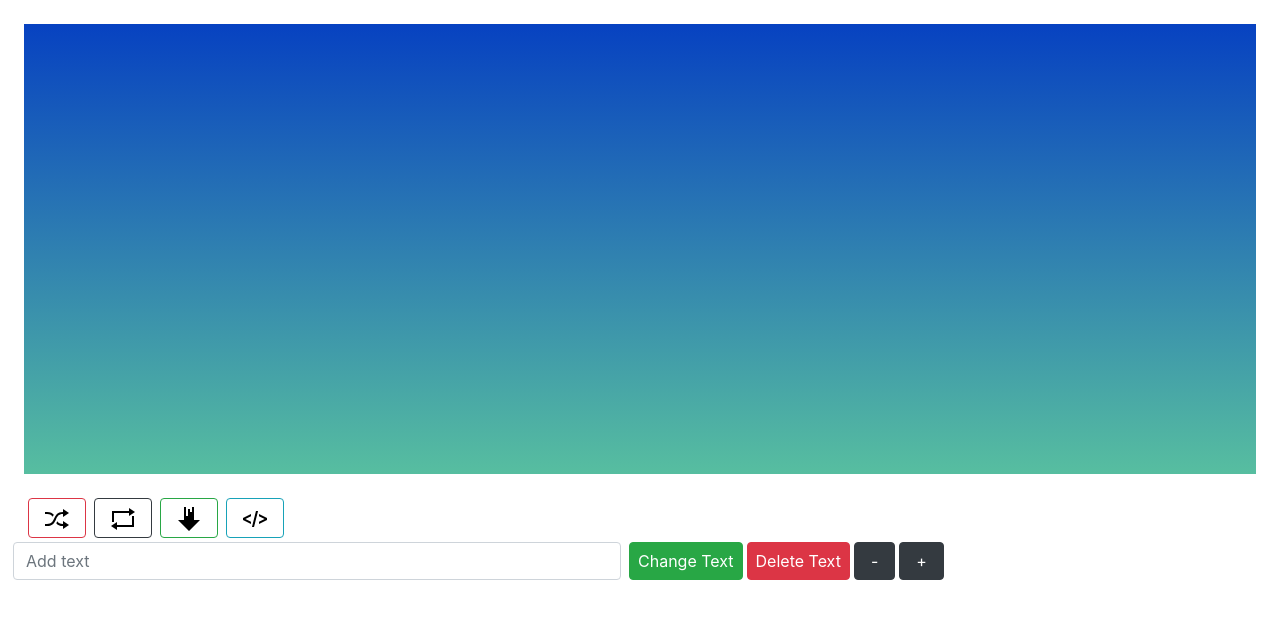
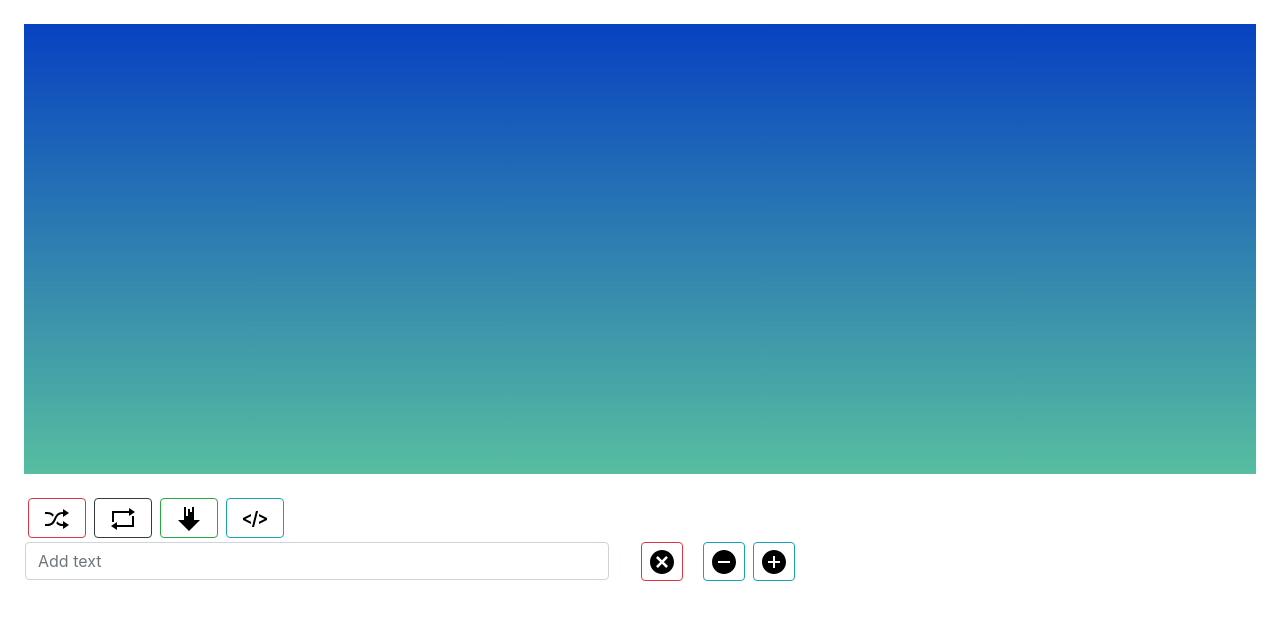
Before and after one commit to mayank1307/gradient, a React (Create React App) app: page / in a window 1280 px wide. Shown: the top 620 px of the page. Built offline with nearby package versions, Linux system fonts and the light colour scheme.

Commit message:
Update App.js

```diff
--- a/src/App.js
+++ b/src/App.js
@@ -83,11 +83,10 @@ class App extends React.Component {
       <Button className="mx-1 px-3" variant="outline-success" onClick={this.ImageC}><svg xmlns="http://www.w3.org/2000/svg" width="24" height="24" viewBox="0 0 24 24"><path d="M17 13v-13h-2v5h-2v-3h-2v7h-2v-9h-2v13h-6l11 11 11-11z"/></svg></Button>
       <Button className="mx-1 px-3" variant="outline-info" onClick={() => this.copyCodeToClipboard()}><svg xmlns="http://www.w3.org/2000/svg" width="24" height="24" viewBox="0 0 24 24"><path d="M24 10.935v2.131l-8 3.947v-2.23l5.64-2.783-5.64-2.79v-2.223l8 3.948zm-16 3.848l-5.64-2.783 5.64-2.79v-2.223l-8 3.948v2.131l8 3.947v-2.23zm7.047-10.783h-2.078l-4.011 16h2.073l4.016-16z"/></svg></Button>
       <InputGroup className=" row">
-        <div className="col-12 py-1 px-1 col-xl-6"><FormControl placeholder="Add text" id="textBox"/></div>
-        <div className="py-1 px-1"><Button className="px-2" onClick={this.ChangeText} variant="success">Change Text</Button></div>
-        <div className="py-1"><Button className="px-2" onClick={this.DeleteText} variant="danger">Delete Text</Button></div>
-        <div className="py-1 px-1"><Button className="px-3" onClick={this.DecText} variant="dark">-</Button></div>
-        <div className="py-1"><Button className="px-3" onClick={this.IncText} variant="dark">+</Button></div>
+        <div className="col-12 py-1 px-3 col-xl-6"><FormControl placeholder="Add text" onChange={this.ChangeText} id="textBox"/></div>
+        <div className="py-1 px-3"><Button className="px-2" onClick={this.DeleteText} variant="outline-danger"><svg xmlns="http://www.w3.org/2000/svg" width="24" height="24" viewBox="0 0 24 24"><path d="M12 0c-6.627 0-12 5.373-12 12s5.373 12 12 12 12-5.373 12-12-5.373-12-12-12zm4.151 17.943l-4.143-4.102-4.117 4.159-1.833-1.833 4.104-4.157-4.162-4.119 1.833-1.833 4.155 4.102 4.106-4.16 1.849 1.849-4.1 4.141 4.157 4.104-1.849 1.849z"/></svg></Button></div>
+        <div className="py-1 px-1"><Button className="px-2" onClick={this.DecText} variant="outline-info"><svg xmlns="http://www.w3.org/2000/svg" width="24" height="24" viewBox="0 0 24 24"><path d="M12 0c-6.627 0-12 5.373-12 12s5.373 12 12 12 12-5.373 12-12-5.373-12-12-12zm6 13h-12v-2h12v2z"/></svg></Button></div>
+        <div className="py-1 px-1"><Button className="px-2" onClick={this.IncText} variant="outline-info"><svg xmlns="http://www.w3.org/2000/svg" width="24" height="24" viewBox="0 0 24 24"><path d="M12 0c-6.627 0-12 5.373-12 12s5.373 12 12 12 12-5.373 12-12-5.373-12-12-12zm6 13h-5v5h-2v-5h-5v-2h5v-5h2v5h5v2z"/></svg></Button></div>
       </InputGroup>
       <textarea ref={(textarea) => this.textArea = textarea} style={{opacity:"0",width:"0"}} value={"background:"+this.state.colors+";"}/>
     </div>
```
